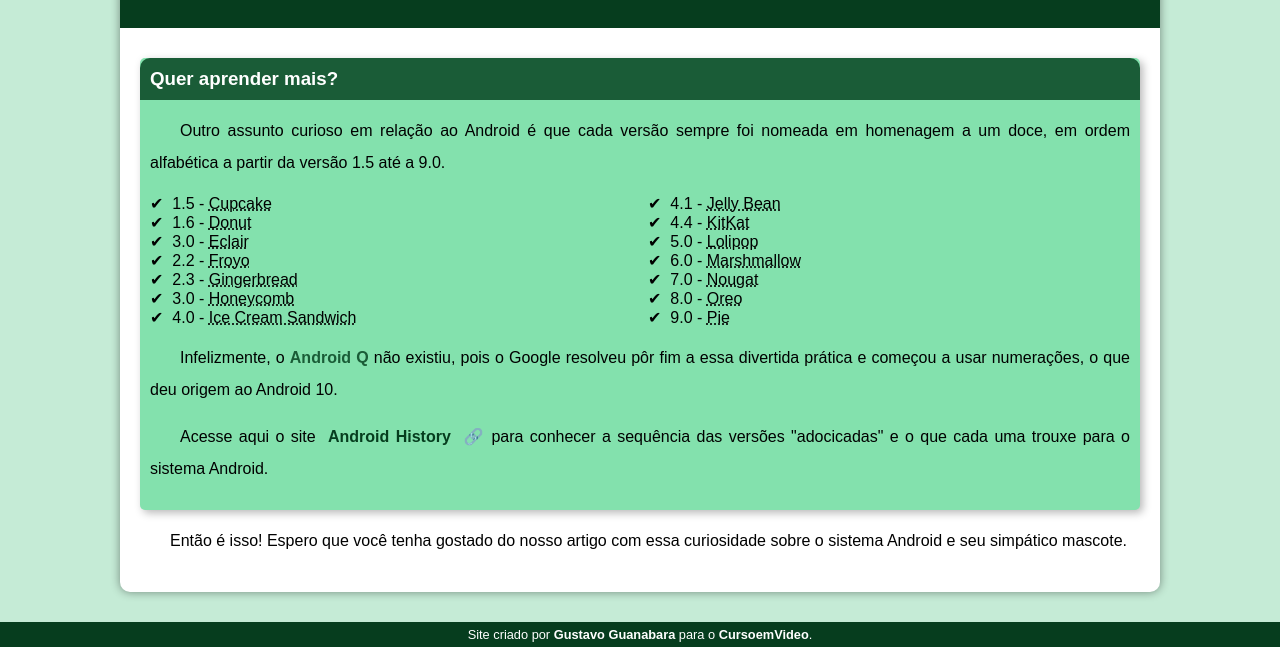
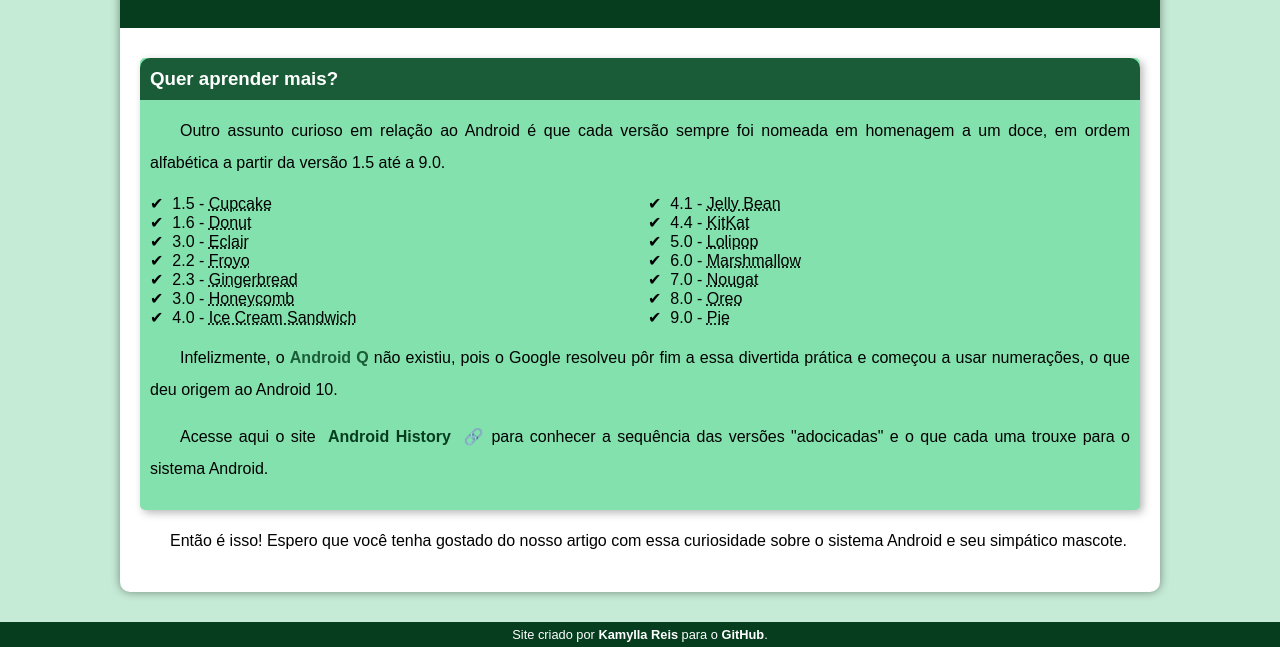
Before and after one commit to kamyllaaraujo/projeto-android, a plain HTML site: page index.html in a window 1280 px wide. Shown: the part 2403-3050 px from the top of the page. Drawn offline with Linux system fonts and the light colour scheme.

Commit message:
alteração de rodapé

```diff
--- a/index.html
+++ b/index.html
@@ -87,7 +87,7 @@
         </article>
     </main>
     <footer>
-        Site criado por <a href="https://gustavoguanabara.github.io/" target="_blank">Gustavo Guanabara</a> para o <a href="https://www.youtube.com/results?search_query=curso+em+video" target="_blank">CursoemVideo</a>.
+        Site criado por <a href="https://gustavoguanabara.github.io/" target="_blank">Kamylla Reis</a> para o <a href="https://github.com/kamyllaaraujo?tab=repositories" target="_blank">GitHub</a>.
     </footer>
 </body>
 </html>
```
